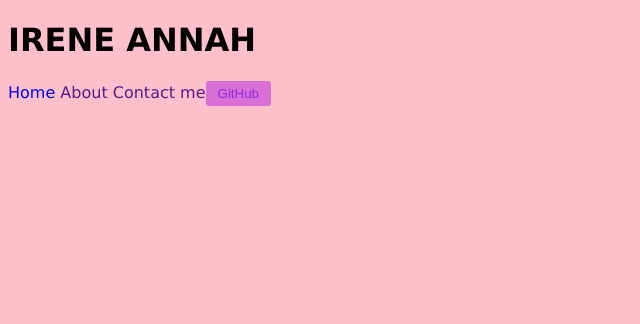
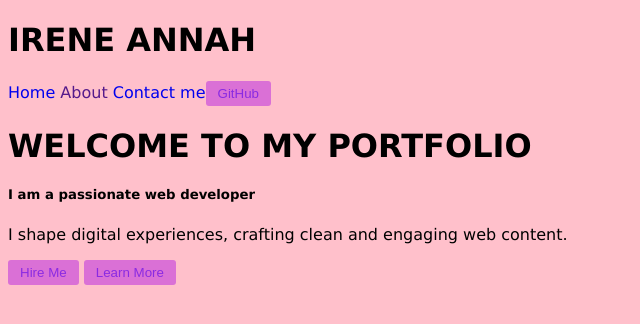
Before and after one commit to Annah-2003/My-Portfolio, a plain HTML site: page index.html in a window 1280 px wide. Shown: the whole page, without its empty margins (0-640 px from the left). Drawn offline with Linux system fonts and the light colour scheme.

Commit message:
add script.js, connect to index.html

```diff
--- a/index.html
+++ b/index.html
@@ -1,5 +1,5 @@
 <!DOCTYPE html>
 <html lang="en">
   <head>  <link rel="stylesheet" href="style.css" /><title>My Portfolio</title></head>
-  <body> <div> <h1>IRENE ANNAH</h1></div> <div> <a href="/">Home</a> <a href="">About</a> <a href="">Contact me</a><button>GitHub</button></div></body>
+  <body> <div> <h1>IRENE ANNAH</h1></div> <div> <a href="/">Home</a> <a href="">About</a> <a href="/contact.html">Contact me</a><button>GitHub</button></div> <div id="landing page"><div class="column"> <h1>WELCOME TO MY PORTFOLIO</h1> <h5>I am a passionate web developer</h5> <p> I shape digital experiences, crafting clean and engaging web content.</p><button>Hire Me</button> <button>Learn More</button></div> <div class="column"> <img src="images/imgres.html" alt=""></div></div><script src="script.js"></script> </body>
 </html>
--- /dev/null
+++ b/script.js
@@ -0,0 +1 @@
+const h2 = document.createElement("h2"); h2.textContent
```
